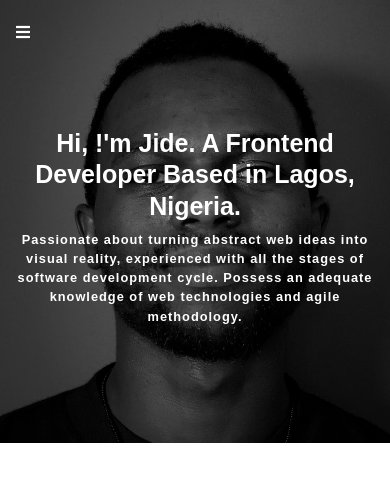
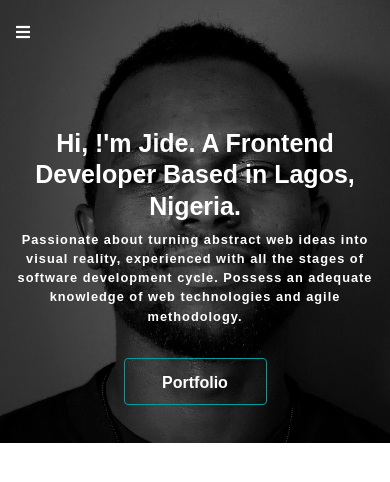
Before and after one commit to jydoskey/personal-portfolio-website, a Vue app: page / in a window 390 px wide. Shown: the top 482 px of the page. Built offline with nearby package versions, Linux system fonts and the light colour scheme; a web font is replaced by a local one.

Commit message:
updated btn display on mobile view

```diff
--- a/src/components/LandingPage.vue
+++ b/src/components/LandingPage.vue
@@ -21,6 +21,7 @@
         experienced with all the stages of software development cycle. Possess an adequate knowledge of web technologies
         and
         agile methodology.</p>
+      <button class="btn bg-transparent btn-portfolio text-white">Portfolio</button>
     </div>
   </div>
 </template>
@@ -70,6 +71,10 @@
     @include breakpoint-max (md) {
       top: 8rem;
       padding: 0 1rem;
+    }
+
+    @media (max-width:360px) {
+      top: 4rem;
     }
 
     @include breakpoint-min (lg) {
@@ -169,6 +174,18 @@
     }
   }
 
+  .btn-portfolio {
+    width: 8.9375rem;
+    height: 2.9375rem;
+    padding-top: 0.9rem;
+    border: 1px solid #009D9D;
+    display: block;
+
+    @include breakpoint-max (lg) {
+      margin: 2rem auto 0 auto;
+    }
+  }
+
   // ==========DESKTOP HEADER =============
   @include breakpoint-min(lg) {
     .toggle-navigation {
```
